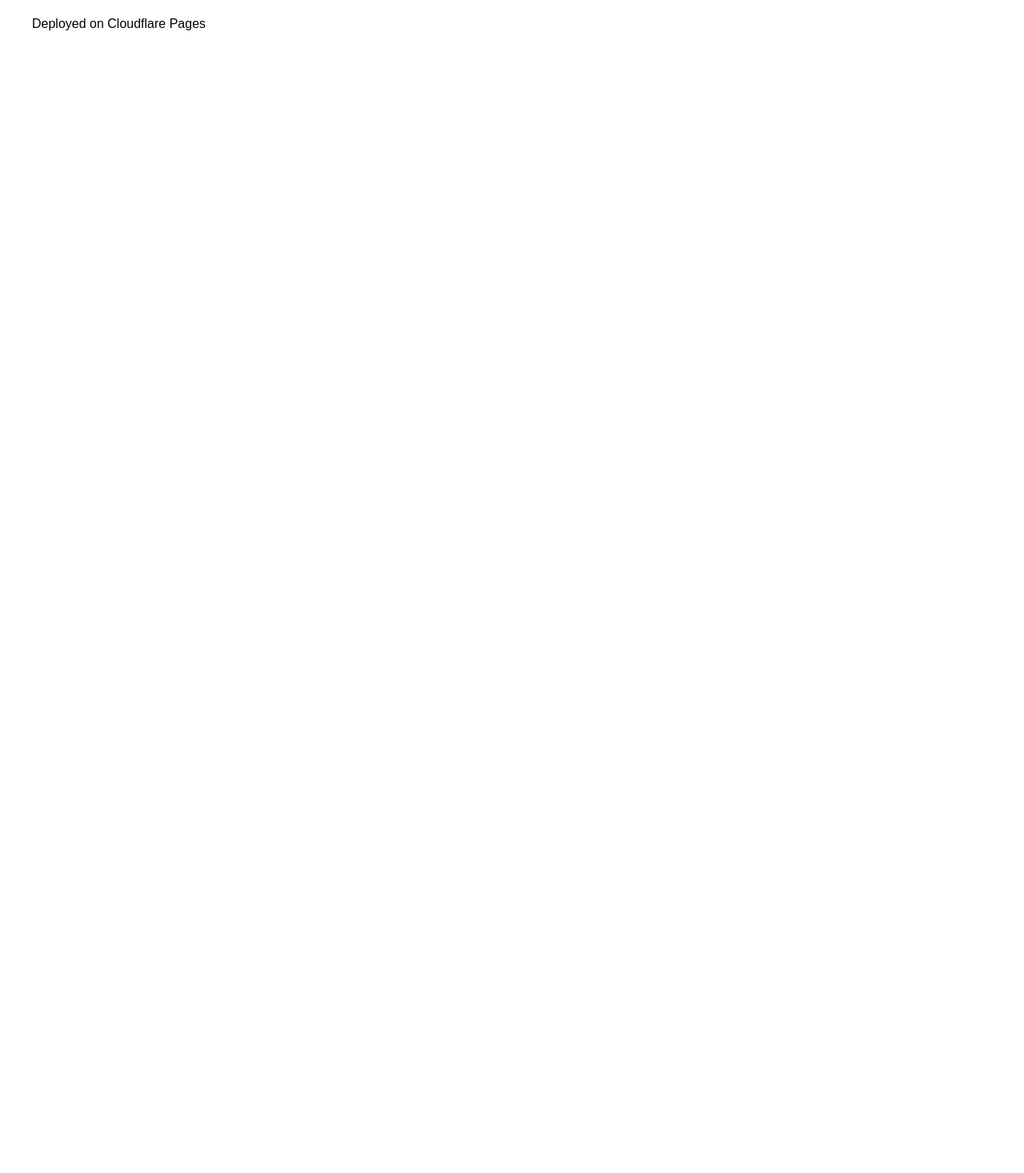
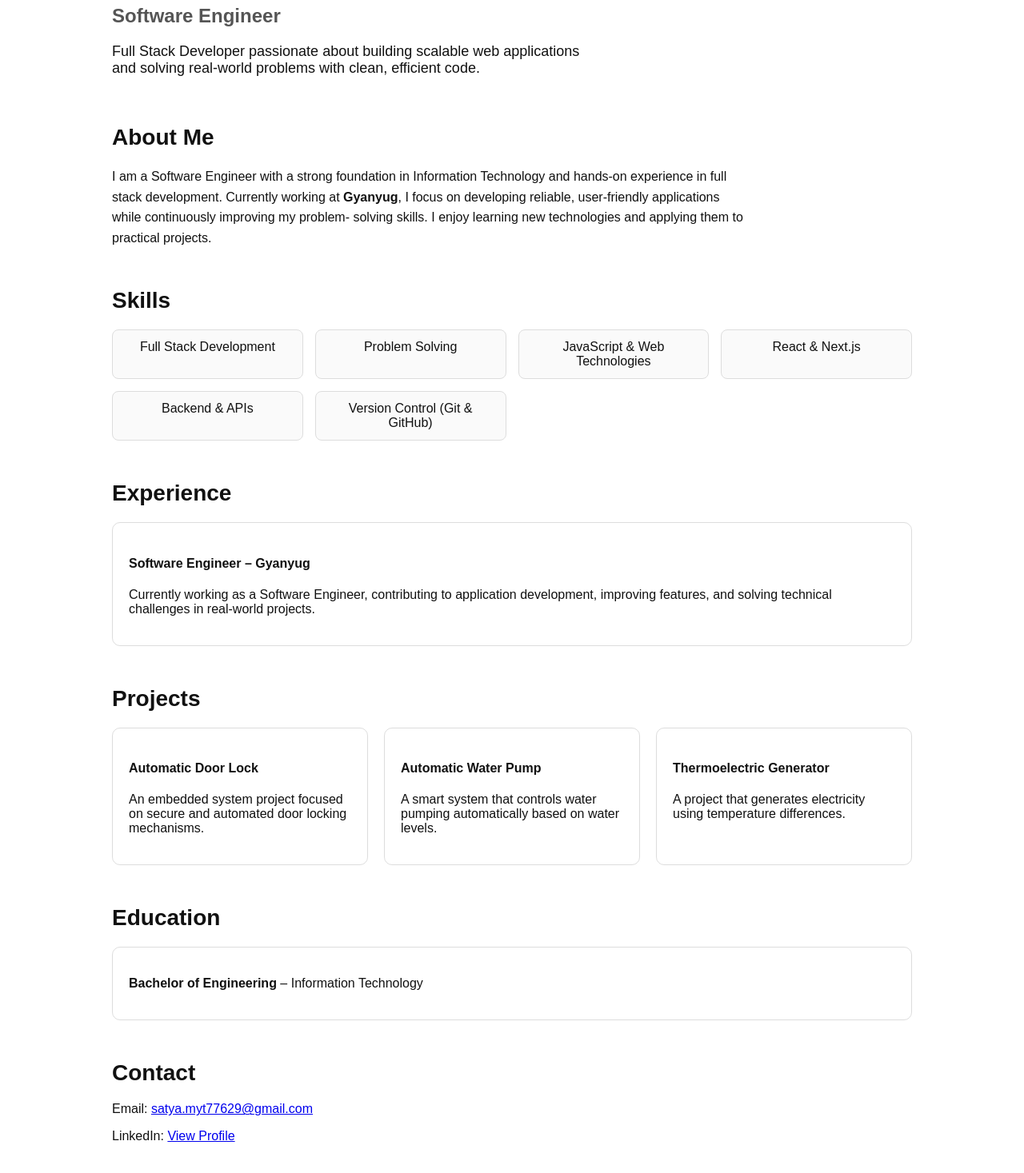
Before and after one commit to satyamyt77629-stack/satyam-portfolio, a Next.js app: page / in a window 1280 px wide. Shown: the part 99-1566 px from the top of the page at 80% size. Before the commit the page ends 800 px from the top, so only its background shows below. Built offline with nearby package versions, Linux system fonts and the light colour scheme.

Commit message:
Add full portfolio content and UI

```diff
--- a/app/page.js
+++ b/app/page.js
@@ -1,8 +1,176 @@
 export default function Home() {
   return (
-    <main style={{ padding: 40 }}>
-      <h1>My Portfolio</h1>
-      <p>Deployed on Cloudflare Pages</p>
+    <main style={styles.main}>
+      {/* HERO SECTION */}
+      <section style={styles.hero}>
+        <h1 style={styles.name}>Satyam Kumar</h1>
+        <h2 style={styles.title}>Software Engineer</h2>
+        <p style={styles.tagline}>
+          Full Stack Developer passionate about building scalable web
+          applications and solving real-world problems with clean, efficient
+          code.
+        </p>
+      </section>
+
+      {/* ABOUT SECTION */}
+      <section style={styles.section}>
+        <h3 style={styles.sectionTitle}>About Me</h3>
+        <p style={styles.text}>
+          I am a Software Engineer with a strong foundation in Information
+          Technology and hands-on experience in full stack development.
+          Currently working at <b>Gyanyug</b>, I focus on developing reliable,
+          user-friendly applications while continuously improving my problem-
+          solving skills. I enjoy learning new technologies and applying them
+          to practical projects.
+        </p>
+      </section>
+
+      {/* SKILLS */}
+      <section style={styles.section}>
+        <h3 style={styles.sectionTitle}>Skills</h3>
+        <div style={styles.grid}>
+          <Skill text="Full Stack Development" />
+          <Skill text="Problem Solving" />
+          <Skill text="JavaScript & Web Technologies" />
+          <Skill text="React & Next.js" />
+          <Skill text="Backend & APIs" />
+          <Skill text="Version Control (Git & GitHub)" />
+        </div>
+      </section>
+
+      {/* EXPERIENCE */}
+      <section style={styles.section}>
+        <h3 style={styles.sectionTitle}>Experience</h3>
+        <div style={styles.card}>
+          <h4>Software Engineer – Gyanyug</h4>
+          <p>
+            Currently working as a Software Engineer, contributing to
+            application development, improving features, and solving technical
+            challenges in real-world projects.
+          </p>
+        </div>
+      </section>
+
+      {/* PROJECTS */}
+      <section style={styles.section}>
+        <h3 style={styles.sectionTitle}>Projects</h3>
+        <div style={styles.projectGrid}>
+          <Project
+            title="Automatic Door Lock"
+            desc="An embedded system project focused on secure and automated door locking mechanisms."
+          />
+          <Project
+            title="Automatic Water Pump"
+            desc="A smart system that controls water pumping automatically based on water levels."
+          />
+          <Project
+            title="Thermoelectric Generator"
+            desc="A project that generates electricity using temperature differences."
+          />
+        </div>
+      </section>
+
+      {/* EDUCATION */}
+      <section style={styles.section}>
+        <h3 style={styles.sectionTitle}>Education</h3>
+        <div style={styles.card}>
+          <p>
+            <b>Bachelor of Engineering</b> – Information Technology
+          </p>
+        </div>
+      </section>
+
+      {/* CONTACT */}
+      <section style={styles.section}>
+        <h3 style={styles.sectionTitle}>Contact</h3>
+        <p>Email: <a href="mailto:satya.myt77629@gmail.com">satya.myt77629@gmail.com</a></p>
+        <p>
+          LinkedIn:{" "}
+          <a
+            href="https://www.linkedin.com/in/satyam-kumar-649733304"
+            target="_blank"
+          >
+            View Profile
+          </a>
+        </p>
+      </section>
     </main>
   );
 }
+
+/* COMPONENTS */
+function Skill({ text }) {
+  return <div style={styles.skill}>{text}</div>;
+}
+
+function Project({ title, desc }) {
+  return (
+    <div style={styles.card}>
+      <h4>{title}</h4>
+      <p>{desc}</p>
+    </div>
+  );
+}
+
+/* STYLES */
+const styles = {
+  main: {
+    fontFamily: "Arial, sans-serif",
+    padding: "40px",
+    maxWidth: "1000px",
+    margin: "auto",
+    color: "#111",
+  },
+  hero: {
+    marginBottom: "60px",
+  },
+  name: {
+    fontSize: "48px",
+    margin: 0,
+  },
+  title: {
+    fontSize: "24px",
+    color: "#555",
+    marginTop: "10px",
+  },
+  tagline: {
+    marginTop: "20px",
+    fontSize: "18px",
+    maxWidth: "600px",
+  },
+  section: {
+    marginBottom: "50px",
+  },
+  sectionTitle: {
+    fontSize: "28px",
+    marginBottom: "20px",
+  },
+  text: {
+    fontSize: "16px",
+    lineHeight: 1.6,
+    maxWidth: "800px",
+  },
+  grid: {
+    display: "grid",
+    gridTemplateColumns: "repeat(auto-fit, minmax(200px, 1fr))",
+    gap: "15px",
+  },
+  projectGrid: {
+    display: "grid",
+    gridTemplateColumns: "repeat(auto-fit, minmax(250px, 1fr))",
+    gap: "20px",
+  },
+  skill: {
+    padding: "12px",
+    border: "1px solid #ddd",
+    borderRadius: "8px",
+    textAlign: "center",
+    background: "#fafafa",
+  },
+  card: {
+    padding: "20px",
+    border: "1px solid #ddd",
+    borderRadius: "10px",
+    background: "#fff",
+  },
+};
--- a/next.config.js
+++ b/next.config.js
@@ -1,6 +1,9 @@
+/** @type {import('next').NextConfig} */
 const nextConfig = {
   output: "export",
-  images: { unoptimized: true },
+  images: {
+    unoptimized: true,
+  },
 };
 
 module.exports = nextConfig;
```
